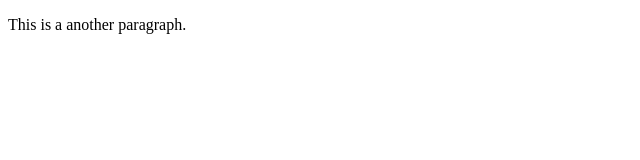
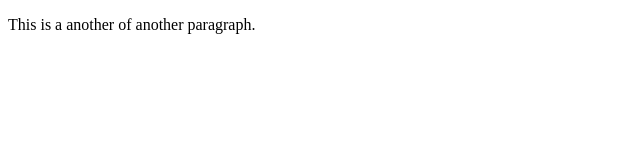
Before and after one commit to Kikashii/lg, a plain HTML site: page index.html in a window 1280 px wide. Shown: the full height of the page, 0-640 px from the left. Drawn offline with Linux system fonts and the light colour scheme.

Commit message:
modified html again

```diff
--- a/index.html
+++ b/index.html
@@ -4,6 +4,6 @@
 <title> Page Title</title>
 </head>
 <body>
-<p>This is a another paragraph.</p>
+<p>This is a another of another paragraph.</p>
 </body>
 </html>
```
